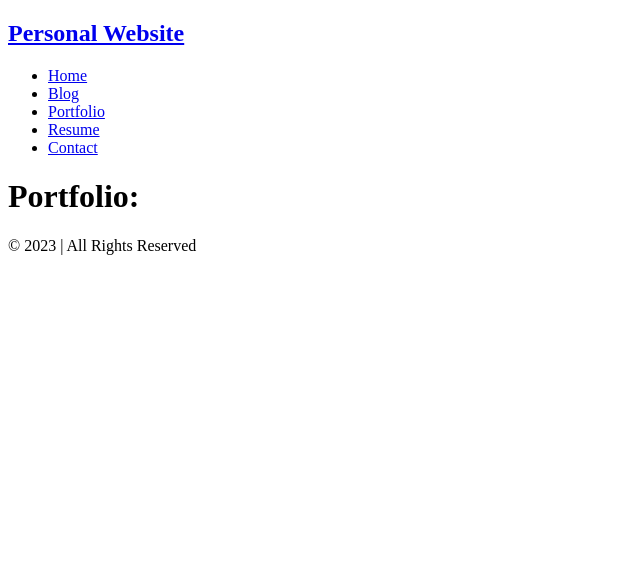
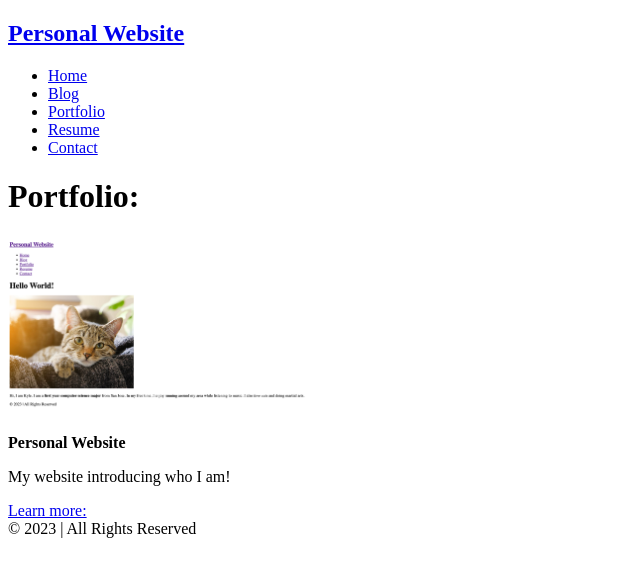
Before and after one commit to kylelin23/-kylelin-.github.io, a plain HTML site: page portfolio.html in a window 1280 px wide. Shown: the whole page, without its empty margins (0-640 px from the left). Drawn offline with Linux system fonts and the light colour scheme.

Commit message:
feat: add details portfolio.html

```diff
--- a/portfolio.html
+++ b/portfolio.html
@@ -18,7 +18,14 @@
         </nav>
         <main>
             <h1 class = "page-title">Portfolio: </h1>
-            <div class = "project"></div>
+            <div class = "project">
+                <a href = "index.html"><img src = "homePage.png" alt = "Screenshot of home page" width = 300px"></a>
+            </div>
+            <div class = "project-details">
+                <p class = "project-name"><strong>Personal Website</strong></p>
+                <p class = "project-description">My website introducing who I am! </p>
+                <a href = "index.html">Learn more: </a>
+            </div>
         </main>
         <footer class = "footer">
             © 2023 <Personal Website Name> | All Rights Reserved
```
